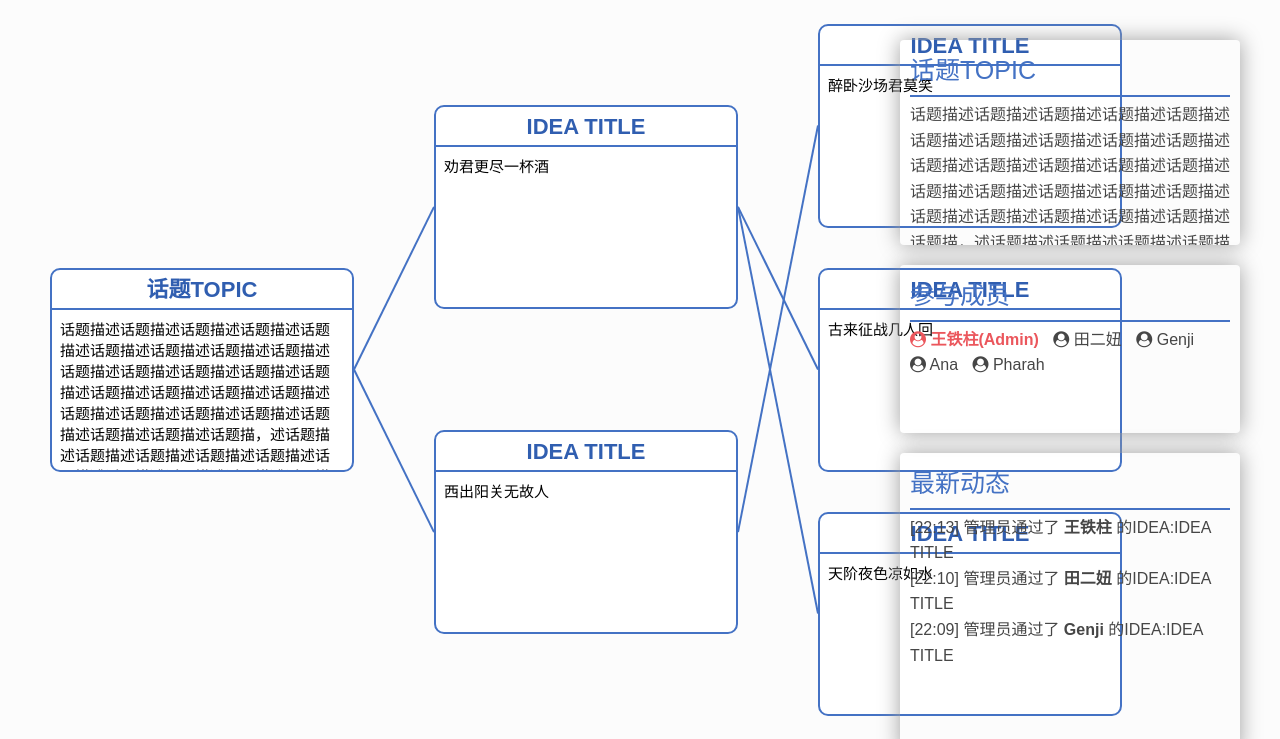
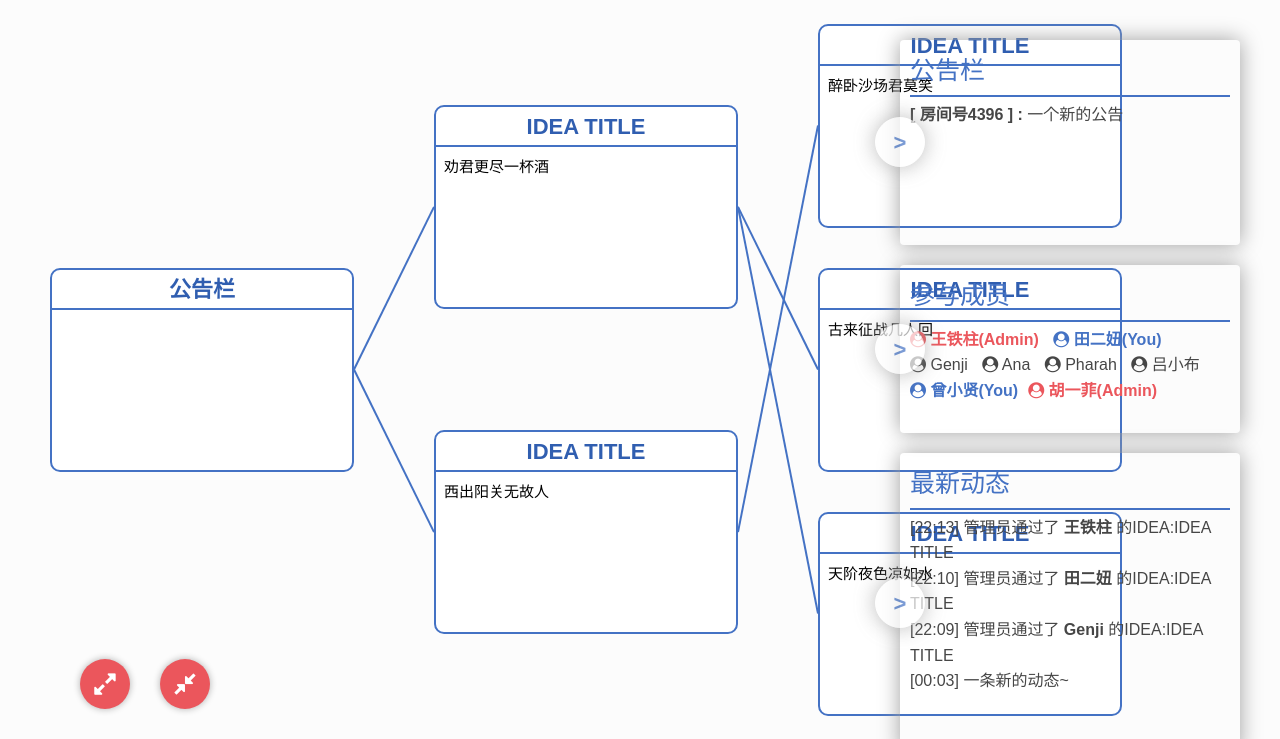
Before and after one commit to fengpanhe/Brainchild, a Python web app: template templates/room.html in a window 1280 px wide. Shown: the part 61-800 px from the top of the page. Run offline with Jinja, Linux system fonts and the light colour scheme; the template is opened without the code that fills it, so the values that code supplies are empty; some web fonts are replaced.

Commit message:
添加缩放功能、隐藏信息栏的功能

```diff
--- a/static/css/room.css
+++ b/static/css/room.css
@@ -98,6 +98,7 @@ nav a{
     position: absolute;
     left: 0;
     top: 0;
+    transition: transform 0.2s;
 }
 .info-div{
     width: 25%;
@@ -106,8 +107,12 @@ nav a{
     position: absolute;
     right: 40px;
     padding: 10px;
+    transition: right 0.4s;
+}
+#topic-intro,.info-div ul{
+    display: inline-block;
+    max-height: 80%;
     overflow: auto;
-    /*border: 2px solid rgb(68,114,196);*/
 }
 .info-div p{
     padding-bottom: 5px;
@@ -123,6 +128,34 @@ nav a{
     color: rgb(70,70,70);
     font-size: 16px;
     line-height: 1.6;
+}
+.info-div-btn{
+    width: 50px;
+    height: 50px;
+    line-height: 50px;
+    border-radius: 25px;
+    border: 1px solid white;
+    background-color: white;
+    opacity: 0.7;
+    box-shadow: 0 0px 21px #9f9f9f;
+    color: rgb(68, 114, 196);
+    font-size: 22px;
+    font-weight: bold;
+
+    position: absolute;
+    top: calc(50% - 25px);
+    left: -25px;
+    /*transform: translateX(-50%);*/
+
+    transition: all 0.4s;
+    cursor: pointer;
+}
+.info-div-btn:hover{
+    border: 1px solid rgb(68, 114, 196);
+    opacity: 1;
+}
+.info-div-btn:focus{
+    outline: none;
 }
 #topic-container{
     height: 25%;
@@ -151,7 +184,40 @@ nav a{
 .admin:after{
     content:"(Admin)";
 }
+.me{
+    color: rgb(68, 114, 196);
+    font-weight: bold;
+}
+.me:after{
+    content:"(You)";
+}
+/*放大和缩小按钮*/
+#scale-map-expand,#scale-map-compress{
+    position: absolute;
+    left: 40px;
+    bottom: 30px;
+    color: white;
+    font-size: 25px;
 
+    width: 50px;
+    height: 50px;
+    line-height: 50px;
+    border-radius: 25px;
+    background-color: rgb(235,86,92);
+    cursor: pointer;
+    border: none;
+    transition: all 0.2s;
+    box-shadow: 0 0px 7px #afafaf;
+}
+#scale-map-expand:hover,#scale-map-compress:hover{
+    background-color: rgb(215,66,72);
+}
+#scale-map-expand{
+    left: 80px;
+}
+#scale-map-compress{
+    left: 160px;
+}
 /*svg*/
 svg{
     width: 100%;
--- a/static/js/mindmap.js
+++ b/static/js/mindmap.js
@@ -14,8 +14,9 @@ function Layer(level){
     parentLayer.childLayer = this;
     this.childNum = 1;
 }
-function Node(title,contain){
+function Node(title,contain,creatorId){
     this.childNum = 0;
+    this.creatorId = creatorId;
     this.title = title;
     this.contain = contain;
     this.parentNode = null;
@@ -146,6 +147,19 @@ function initMindMap(){
         rdyToMove = false;
         e.target.setAttribute("cursor","default")
     }
+    //添加缩放功能
+    var sx = 100;
+    var sy = 100;
+    document.querySelector("#scale-map-expand").onclick = function(e){
+        sx += 20;
+        sy += 20;
+        mindmap.style.transform = "scale("+(sx/100)+","+(sy/100)+")";
+    };
+    document.querySelector("#scale-map-compress").onclick = function(e){
+        sx -= 20;
+        sy -= 20;
+        mindmap.style.transform = "scale("+(sx/100)+","+(sy/100)+")";
+    };
 }
 
 function findNode(root,id){
@@ -237,9 +251,7 @@ function onClickAddIdea(e){
         var ideaTitle = document.querySelector("#idea-title").value;
         var ideaIntro = document.querySelector("#idea-intro").value;
         //to do:向服务器发送创建idea的请求
-        var parNode = findNode(rootNode,e.target.parentNode.id);
-        var childNode = new Node(ideaTitle,ideaIntro);
-        parNode.insertNode(childNode);
+        addIdeaNode(e.target.parentNode.id,ideaTitle,ideaIntro,user.getUserId());
         //移除表单页
         mask.style.display = "none";
         floatOutDiv.parentNode.removeChild(floatOutDiv);
@@ -249,6 +261,11 @@ function onClickAddIdea(e){
         mask.style.display = "none";
         floatOutDiv.parentNode.removeChild(floatOutDiv);
     }
+}
+function addIdeaNode(parNodeId,title,contain,creatorId){
+    var parNode = findNode(rootNode,parNodeId);
+    var childNode = new Node(title,contain,creatorId);
+    parNode.insertNode(childNode);
 }
 function onClickRemoveIdea(e){
     //在点击了idea node上的删除按钮后的处理
@@ -292,17 +309,24 @@ function adjustMindmap(){
 
 window.onload = function(){
     initMindMap();
+    initRoom();
     // var rootNodeDiv = document.querySelector("#"+rootNode.id);
-    var newIdea1 = new Node("IDEA TITLE","劝君更尽一杯酒");
-    var newIdea2 = new Node("IDEA TITLE","西出阳关无故人");
-    var newIdea3 = new Node("IDEA TITLE","醉卧沙场君莫笑");
-    var newIdea4 = new Node("IDEA TITLE","古来征战几人回");
-    var newIdea5 = new Node("IDEA TITLE","天阶夜色凉如水");
+    var newIdea1 = new Node("IDEA TITLE","劝君更尽一杯酒","a");
+    var newIdea2 = new Node("IDEA TITLE","西出阳关无故人","a");
+    var newIdea3 = new Node("IDEA TITLE","醉卧沙场君莫笑","a");
+    var newIdea4 = new Node("IDEA TITLE","古来征战几人回","a");
+    var newIdea5 = new Node("IDEA TITLE","天阶夜色凉如水","a");
     rootNode.insertNode(newIdea1);
     rootNode.insertNode(newIdea2);
     newIdea2.insertNode(newIdea3);
     newIdea1.insertNode(newIdea4);
     newIdea1.insertNode(newIdea5);
+
+    addNotice("一个新的公告");
+    addMember("吕小布",3);
+    addMember("曾小贤",2);
+    addMember("胡一菲",1);
+    addNews("00","03","一条新的动态~");
     // newIdea4.removeNode();
     // newIdea2.removeNode();
 }
--- /dev/null
+++ b/static/js/room.js
@@ -0,0 +1,52 @@
+var roomNumber;
+function initRoom(){
+    //info div点击按钮隐藏功能
+    var hiddeBtns = document.querySelectorAll(".info-div-btn");
+    for(var n=0;n<hiddeBtns.length;n++){
+        hiddeBtns[n].onclick = function(e){
+            var btn = e.target;
+            var infoDiv = btn.parentNode;
+            if(btn.classList.contains("info-div-btn-hidde")){
+                //点击时info div处于隐藏状态
+                btn.classList.remove("info-div-btn-hidde");
+                infoDiv.style.right = "40px";
+                infoDiv.style.opacity = "1.0";
+                btn.style.transform = "";
+            }else{
+                //点击时info div处于非隐藏状态
+                btn.classList.add("info-div-btn-hidde");
+                infoDiv.style.right = "-22%";
+                infoDiv.style.opacity = "0.7";
+                btn.style.transform = "rotate(180deg)";
+            }
+        }
+    }
+    //to do: 获取房间号
+    roomNumber = "4396";
+    // document.querySelector("#topic-intro").innerHTML = "[房间号"+roomNumber+"]:邀请同伴加入吧~";
+    addNotice("邀请同伴加入吧~");
+    //to do: 初始化成员列表
+}
+function addMember(id,type){
+    //成员列表添加成员
+    var li = document.createElement("li");
+    li.classList.add("contributor");
+    if(type === 1) //管理员类型的用户
+        li.classList.add("admin");
+    else if(type === 2) //为当页用户
+        li.classList.add("me");
+    li.innerHTML = "<i class=\"fa fa-user-circle\"></i> " + id;
+    var ul = document.getElementById("contributor-container").getElementsByTagName("ul")[0];
+    ul.appendChild(li);
+}
+function addNotice(notice){
+    //发布公告
+    var noticeDiv = document.querySelector("#topic-intro");
+    noticeDiv.innerHTML = "<strong>[ 房间号"+roomNumber+" ] :</strong> " + notice;
+}
+function addNews(hour,minute,news){
+    var ul = document.getElementById("news-container").getElementsByTagName("ul")[0];
+    var li = document.createElement("li");
+    li.innerHTML = "["+hour+":"+minute+"] " + news;
+    ul.appendChild(li);
+}
--- a/templates/room.html
+++ b/templates/room.html
@@ -4,12 +4,13 @@
         <title></title>
         <meta charset="UTF-8">
         <meta name="viewport" content="width=device-width, initial-scale=1">
-        <link href="../static/css/room.css" rel="stylesheet">
+        <link rel="stylesheet" href="../static/css/room.css">
         <link rel="stylesheet" href="../static/css/font-awesome.min.css"/>
         <link rel="stylesheet" href="../static/css/mindmap.css"/>
         <link rel="stylesheet" href="../static/css/float_out_window.css"/>
         <script src="../static/js/user.js"></script>
         <script src="../static/js/mindmap.js"></script>
+        <script src="../static/js/room.js"></script>
         <!--<script src="../static/js/tree.js"></script>-->
     </head>
     <body>
@@ -24,10 +25,6 @@
         </nav>
         <div id="working-area">
             <div id="mindmap">
-                <!--<div class="node-container">
-                    <div class="node-title-container">君不见黄河之水天上来</div>
-                    <div class="node-contain-container">奔流到海不复回</div>
-                </div>-->
                 <svg version="1.1"
                     baseProfile="full"
                     width="100%" height="100%"
@@ -35,18 +32,20 @@
                 </svg>
             </div>
             <div id="topic-container" class="info-div">
-                <p><span id="topic-title">话题TOPIC</span></p>
-                <span id="topic-intro">话题描述话题描述话题描述话题描述话题描述话题描述话题描述话题描述话题描述话题描述话题描述话题描述话题描述话题描述话题描述话题描述话题描述话题描述话题描述话题描述话题描述话题描述话题描述话题描述话题描述话题描，述话题描述话题描述话题描述话题描述话题描述话题描述话题描述话题描述话题描述话题描述话题描述话题描述话题描述话题描述话题描述话题描述话题描述话题描述话题描述话题描述话题描述话题描述话题描述话。</span>
+                <p><span id="topic-title">公告栏</span></p>
+                <span id="topic-intro"></span>
+                <button class="info-div-btn">></button>
             </div>
             <div id="contributor-container" class="info-div">
                 <p><span id="contributor-title">参与成员</span></p>
                 <ul>
                     <li class="contributor admin"><i class="fa fa-user-circle"></i> 王铁柱</li>
-                    <li class="contributor"><i class="fa fa-user-circle"></i> 田二妞</li>
+                    <li class="contributor me"><i class="fa fa-user-circle"></i> 田二妞</li>
                     <li class="contributor"><i class="fa fa-user-circle"></i> Genji</li>
                     <li class="contributor"><i class="fa fa-user-circle"></i> Ana</li>
                     <li class="contributor"><i class="fa fa-user-circle"></i> Pharah</li>
                 </ul>
+                <button class="info-div-btn">></button>
             </div>
             <div id="news-container" class="info-div">
                 <p><span id="news">最新动态</span></p>
@@ -55,7 +54,10 @@
                     <li>[22:10] 管理员通过了 <strong>田二妞</strong> 的IDEA:IDEA TITLE</li>
                     <li>[22:09] 管理员通过了 <strong>Genji</strong> 的IDEA:IDEA TITLE</li>
                 </ul>
+                <button class="info-div-btn">></button>
             </div>
+            <button id="scale-map-expand"><i class="fa fa-expand"></i></button>
+            <button id="scale-map-compress"><i class="fa fa-compress"></i></button>
         </div>
     </body>
 </html>
```
Also changed, not shown: static/js/create_room.js (+0 -28 lines).
